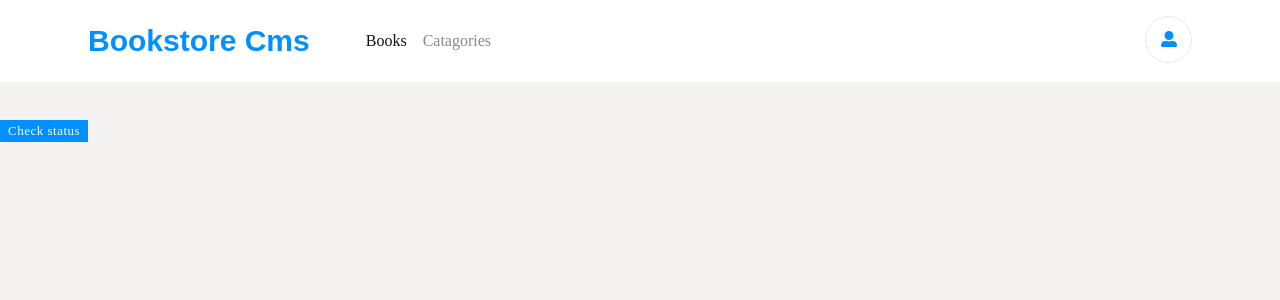
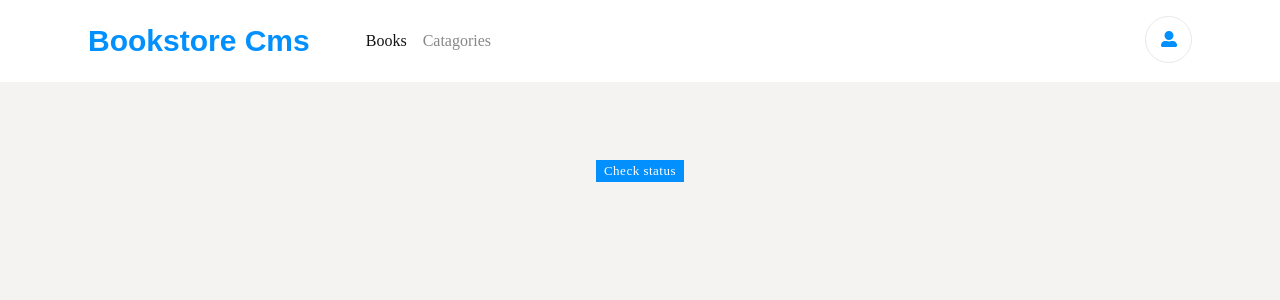
Before and after one commit to PowerLevel9000/book-store, a React (Create React App) app: page /catagories in a window 1280 px wide. Shown: the top 300 px of the page. Built offline with nearby package versions, Linux system fonts and the light colour scheme.

Commit message:
Imporved styling And under Controuction Button

```diff
--- a/src/components/Books/Book.jsx
+++ b/src/components/Books/Book.jsx
@@ -23,7 +23,7 @@ const Book = ({
           <span className="book-author">{author.substring(0, 20)}</span>
         </div>
         <div className="button-frame">
-          <button className="book-author" type="button">comments</button>
+          <button className="book-author d" type="button">comments</button>
           <div className="line" />
           <button
             className="book-author button remove"
@@ -36,7 +36,7 @@ const Book = ({
             Remove
           </button>
           <div className="line" />
-          <button className="book-author" type="button">comments</button>
+          <button className="book-author d" type="button">comments</button>
         </div>
       </div>
 
@@ -143,6 +143,7 @@ const BookCard = styled.div`
       border: none;
       margin: 0;
       padding: 0;
+      cursor: pointer;
     }
   }
   .update {
@@ -161,14 +162,13 @@ const BookCard = styled.div`
 
   .stats {
     display: flex;
-    flex-dirction: column;
     gap: 2rem;
+    cursor: pointer;
     div {
       display: flex;
       flex-direction: column;
       justify-content: center;
       align-items: flex-start;
-
       h5 {
         height: fit-content;
         font-family: Montserrat;
@@ -228,6 +228,10 @@ const BookCard = styled.div`
       letter-spacing: normal;
     }
   }
+
+  .d {
+    cursor: no-drop;
+  }
 `;
 
 export default Book;
--- a/src/components/Books/Books.jsx
+++ b/src/components/Books/Books.jsx
@@ -13,8 +13,7 @@ const Books = () => {
   const dispatch = useDispatch();
   useEffect(() => {
     dispatch(getBooks());
-    // eslint-disable-next-line
-  }, []);
+  }, [dispatch]);
   const BookComponent = books.map(
     (book) => (
       <Book
--- a/src/components/Books/ButtonWrap.jsx
+++ b/src/components/Books/ButtonWrap.jsx
@@ -12,6 +12,7 @@ font-stretch: normal;
 font-style: normal;
 line-height: normal;
 letter-spacing: 0.5px;
+cursor: pointer;
 `;
 
 export default ButtonWrap;
--- a/src/components/Catagories.jsx
+++ b/src/components/Catagories.jsx
@@ -1,5 +1,6 @@
 import React from 'react';
 import { useDispatch, useSelector } from 'react-redux';
+import styled from 'styled-components';
 import { checkStatus } from '../redux/categories/catagoriesSlice';
 import ButtonWrap from './Books/ButtonWrap';
 
@@ -7,13 +8,18 @@ const Catagories = () => {
   const dispatch = useDispatch();
   const { category: { categories: cat } } = useSelector((store) => store);
   return (
-    <div>
-      <h5>{cat}</h5>
+    <CatagoriesWrap>
+      <h2>{cat[0]}</h2>
       <ButtonWrap onClick={() => dispatch(checkStatus())} type="button" className="button status">
         Check status
       </ButtonWrap>
-    </div>
+    </CatagoriesWrap>
   );
 };
 
+const CatagoriesWrap = styled.div`
+  display: grid;
+  place-items: center;
+`;
+
 export default Catagories;
```
